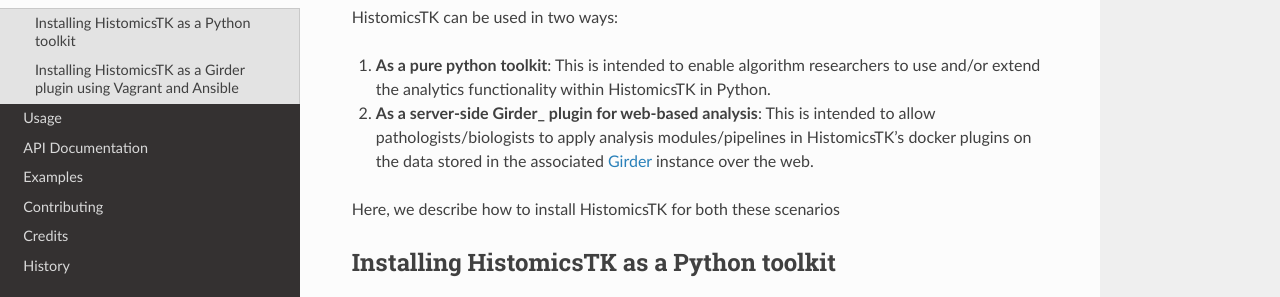
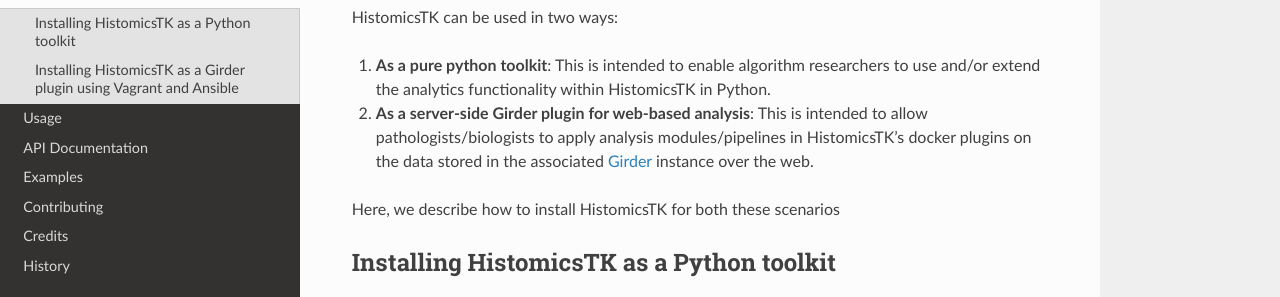
Before and after one commit to DigitalSlideArchive/HistomicsTK, a Sphinx documentation site: the page built from docs/installation.rst, in a window 1280 px wide and 1301 px high. Shown: the part 154-451 px from the top of the window. Built offline with Sphinx 7.4.7 and the Read the Docs theme 2.0.0, drawn with Linux system fonts in a browser that asks for light colours; pages that are not in the unit, such as notebooks, are missing from menus.

```diff
--- a/docs/installation.rst
+++ b/docs/installation.rst
@@ -10,7 +10,7 @@ HistomicsTK can be used in two ways:
    researchers to use and/or extend the analytics functionality within
    HistomicsTK in Python.
 
-2. **As a server-side Girder_ plugin for web-based analysis**: This is intended
+2. **As a server-side Girder plugin for web-based analysis**: This is intended
    to allow pathologists/biologists to apply analysis modules/pipelines in
    HistomicsTK's docker plugins on the data stored in the associated Girder_
    instance over the web.
```
